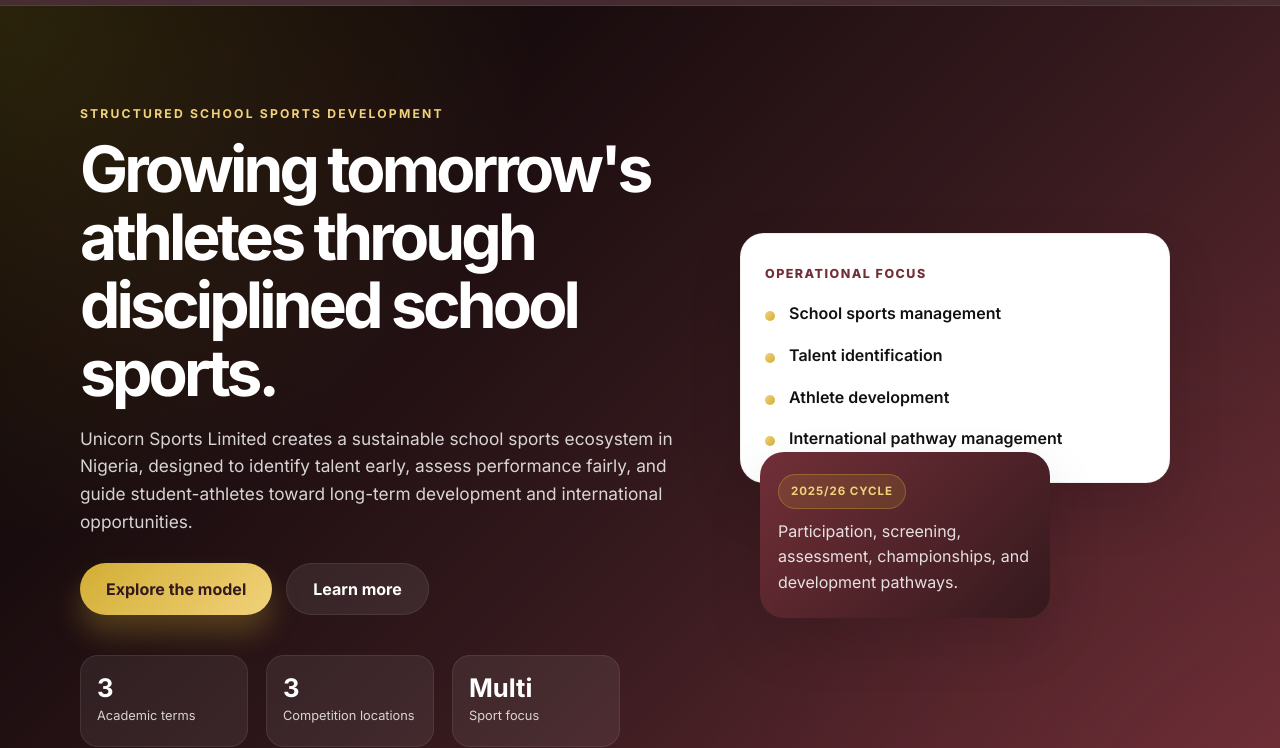
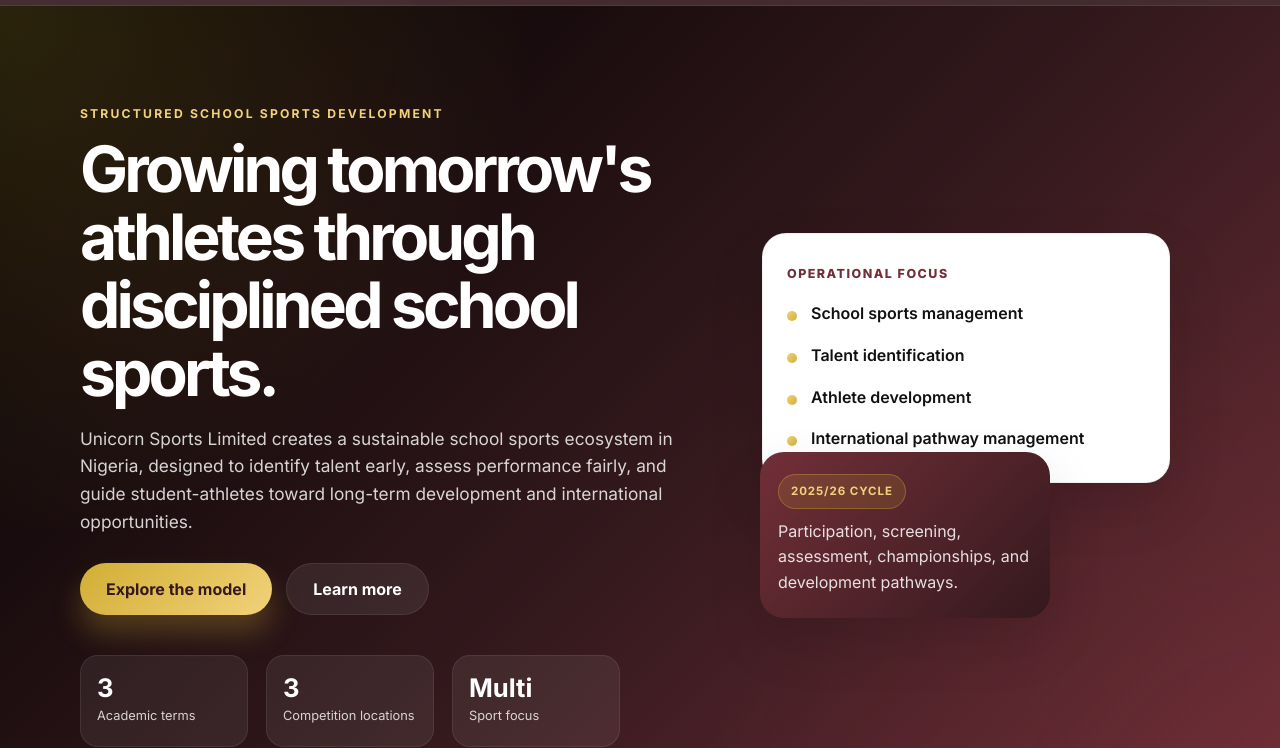
Before and after one commit to AshomAzi/unicornsport, a plain HTML site: page index.html in a window 1280 px wide. Shown: the part 73-821 px from the top of the page. Drawn offline with Linux system fonts and the light colour scheme.

Commit message:
Edited the hero secton to have more space

```diff
--- a/css/style.css
+++ b/css/style.css
@@ -222,7 +222,7 @@ p {
 .hero-grid {
   display: grid;
   grid-template-columns: 1.2fr 0.8fr;
-  gap: 34px;
+  gap: 100px;
   align-items: center;
 }
 
```
